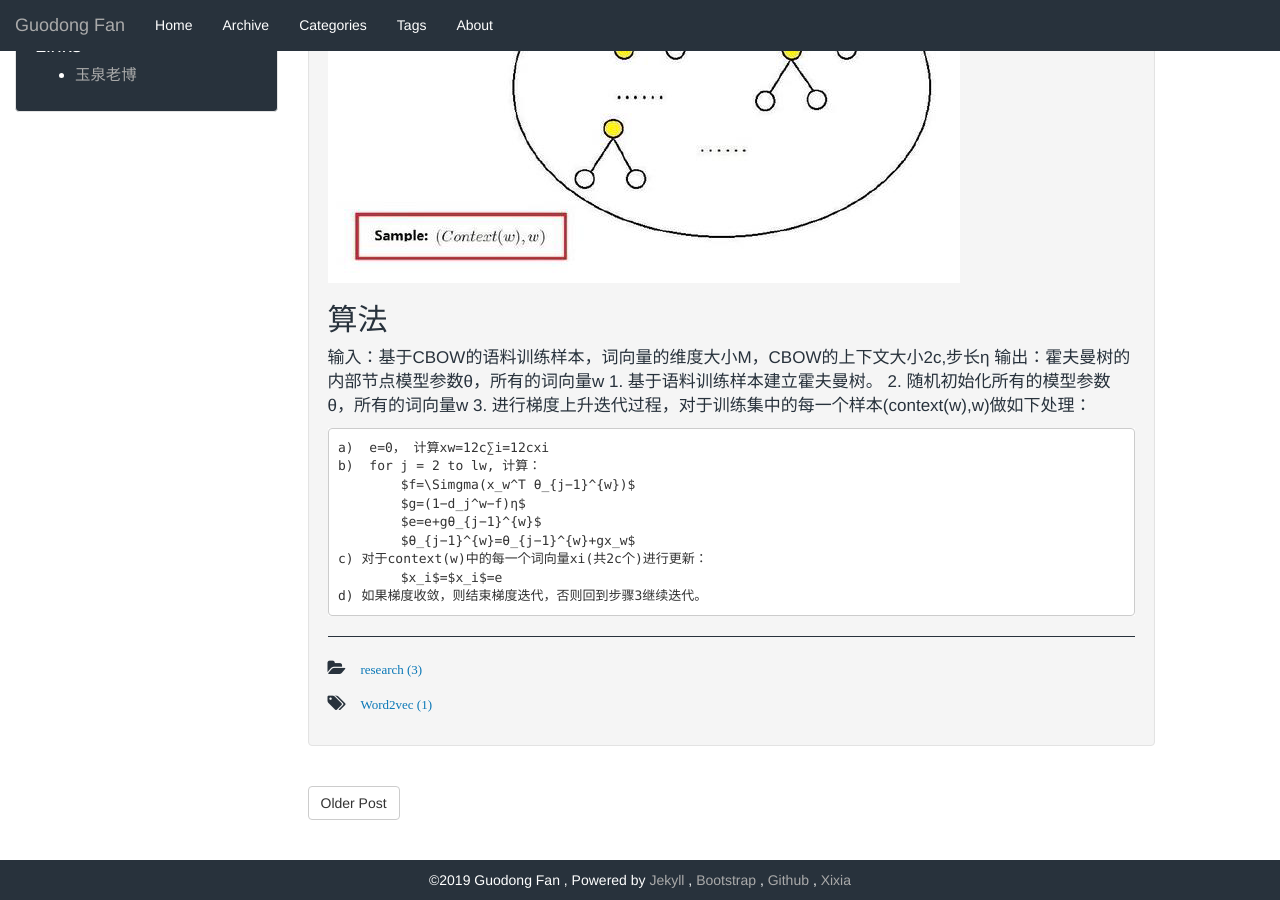
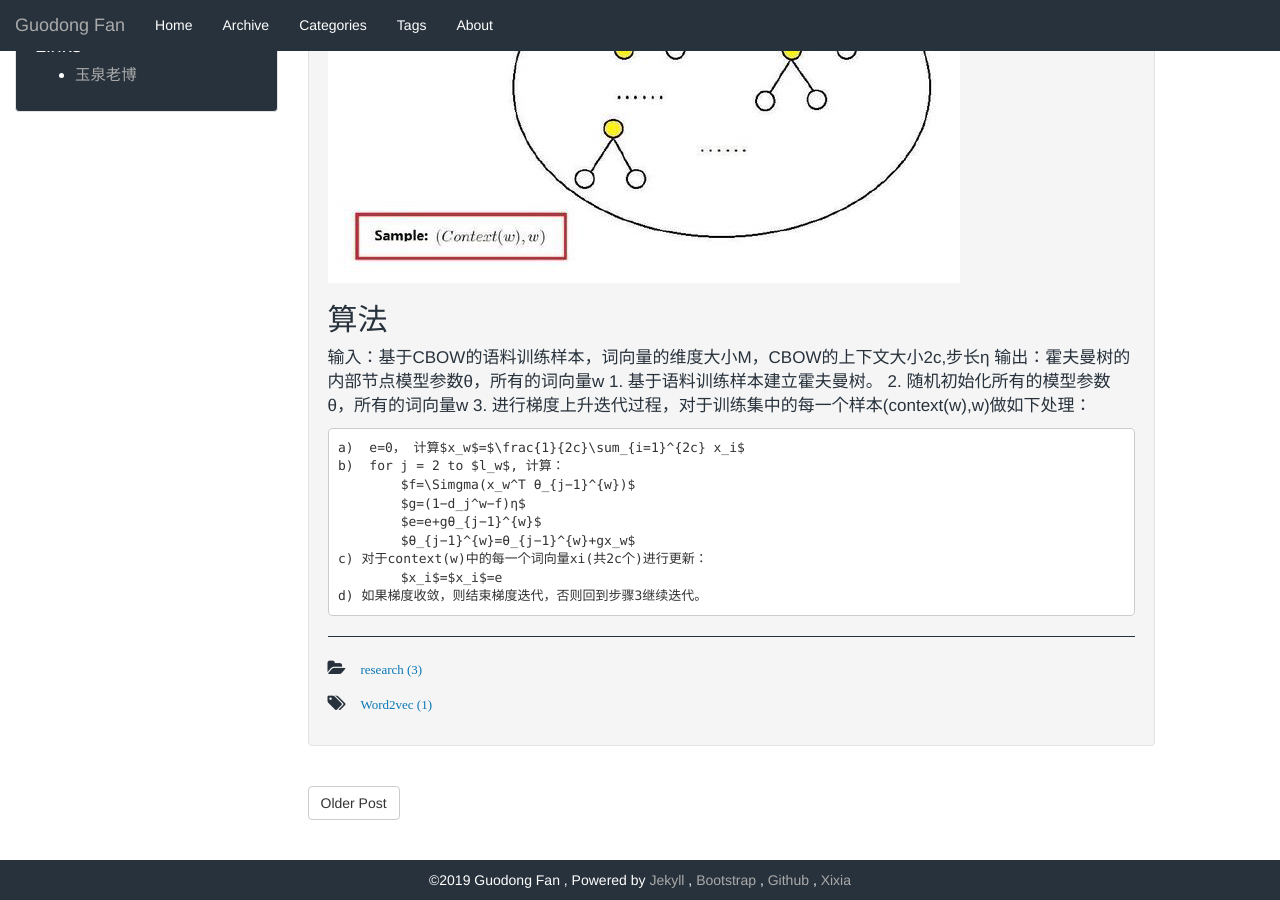
Before and after one commit to GuodongFan/GuodongFan.github.io, a Jekyll site: the page built from _posts/2019-08-26-Word2vec.md, in a window 1280 px wide and 900 px high, scrolled down 551 px. Built offline with Jekyll 4.4.1, drawn with Linux system fonts in a browser that asks for light colours; our own code applies the rules of GitHub Pages for plain Markdown files.

Commit message:
Update 2019-08-26-Word2vec.md

```diff
--- a/_posts/2019-08-26-Word2vec.md
+++ b/_posts/2019-08-26-Word2vec.md
@@ -18,8 +18,8 @@
     2. 随机初始化所有的模型参数θ，所有的词向量w
     3. 进行梯度上升迭代过程，对于训练集中的每一个样本(context(w),w)做如下处理：
 
-    a)  e=0， 计算xw=12c∑i=12cxi
-    b)  for j = 2 to lw, 计算：
+    a)  e=0， 计算$x_w$=$\frac{1}{2c}\sum_{i=1}^{2c} x_i$
+    b)  for j = 2 to $l_w$, 计算：
             $f=\Simgma(x_w^T θ_{j−1}^{w})$
             $g=(1−d_j^w−f)η$
             $e=e+gθ_{j−1}^{w}$
```
